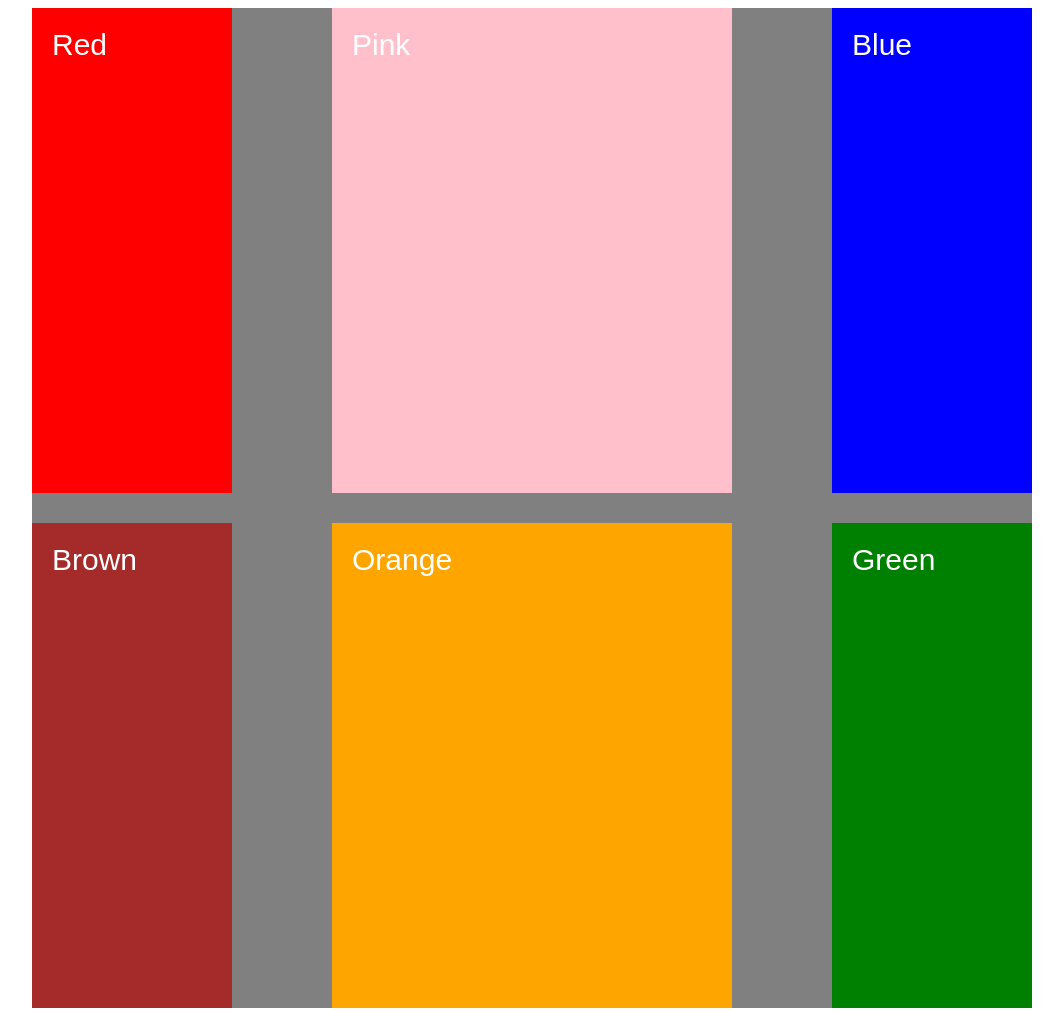
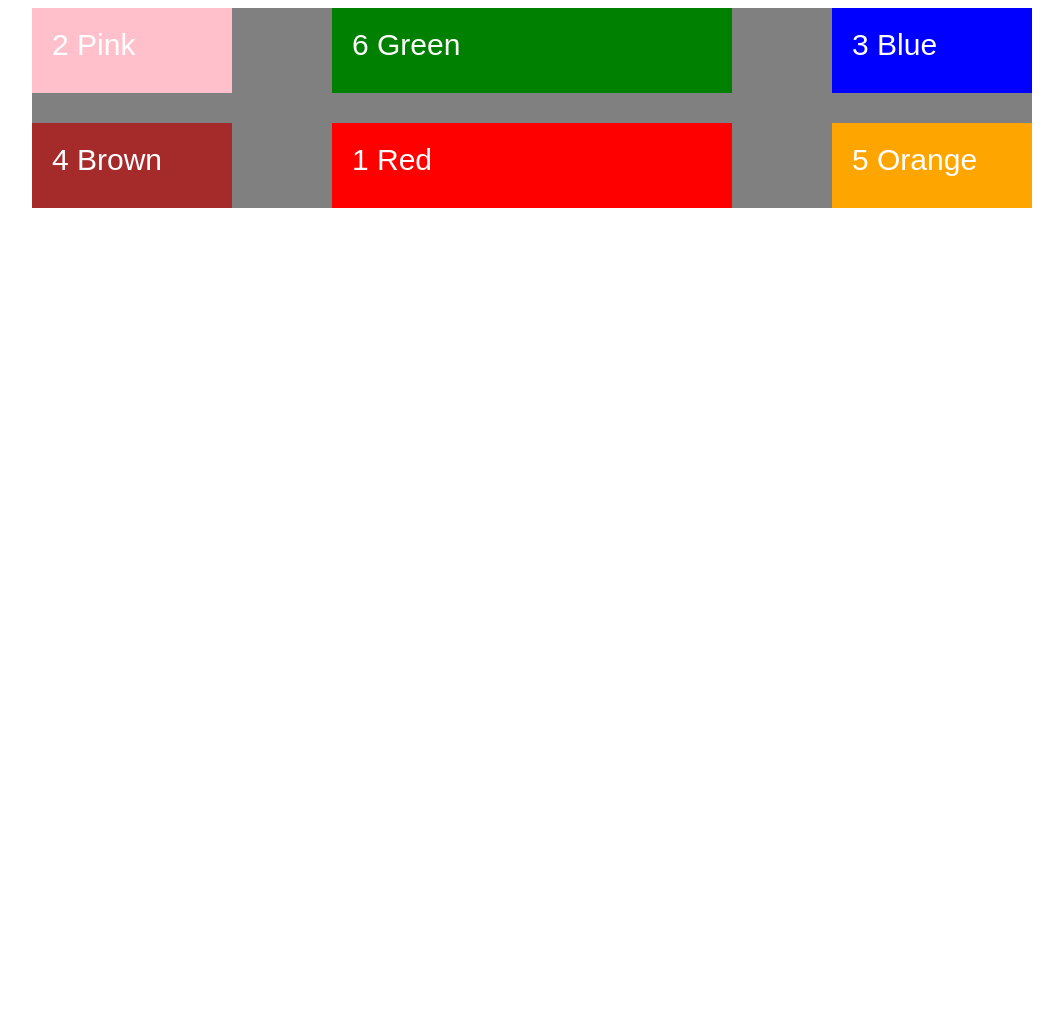
Before and after one commit to code1-profile/css_foc_prod_6_enter_grid, a website: page src/index.html in a window 1280 px wide. Shown: the whole page, without its empty margins (108-1171 px from the left). After the commit the page ends 800 px from the top, so only its background shows below. Drawn offline with nearby package versions, Linux system fonts and the light colour scheme; files that its build step writes are made by us from their sources.

Commit message:
6.5 element moving

```diff
--- a/src/index.html
+++ b/src/index.html
@@ -12,12 +12,12 @@
   </head>
   <body>
     <div class="container">
-      <div class="item item-1">Red</div>
-      <div class="item item-2">Pink</div>
-      <div class="item item-3">Blue</div>
-      <div class="item item-4">Brown</div>
-      <div class="item item-5">Orange</div>
-      <div class="item item-6">Green</div>
+      <div class="item item-1">1 Red</div>
+      <div class="item item-2">2 Pink</div>
+      <div class="item item-3">3 Blue</div>
+      <div class="item item-4">4 Brown</div>
+      <div class="item item-5">5 Orange</div>
+      <div class="item item-6">6 Green</div>
     </div>
   </body>
 </html>
--- a/src/sass/style.sass
+++ b/src/sass/style.sass
@@ -1,11 +1,11 @@
 .container
     background-color: grey
     width: 1000px
-    height: 1000px
+    height: 200px
     margin: 0 auto
     display: grid
-    grid-template-columns: 1fr 2fr 1fr
-    grid-template-rows: repeat(2,1fr) //2 строки
+    grid-template-columns: 1fr 2fr 1fr // 3 колонки: как 25% 50% 25%
+    grid-template-rows: repeat(2,1fr) //2 строки, которые поделятся на 2ое
     column-gap: 30px //= grid-column-gap - расстояние между колонками
     row-gap: 30px //= grid-row-gap - расстояние между строками
     gap: 30px 100px //=grid-gap расстояние между 1) строками b 2) колонками
@@ -17,18 +17,17 @@
     color: white
     &-1
         background-color: red
-    color: white
+        grid-row: 2 / 3
+        grid-column: 2 / 3
     &-2
         background-color: pink
-    color: white
     &-3
         background-color: blue
-    color: white
     &-4
         background-color: brown
-    color: white
     &-5
         background-color: orange
-    color: white
     &-6
         background-color: green
+        grid-row: 1 / 2
+        grid-column: 2 / 3
```
Also changed, not shown: dist/css/style.min.css, dist/index.html.
